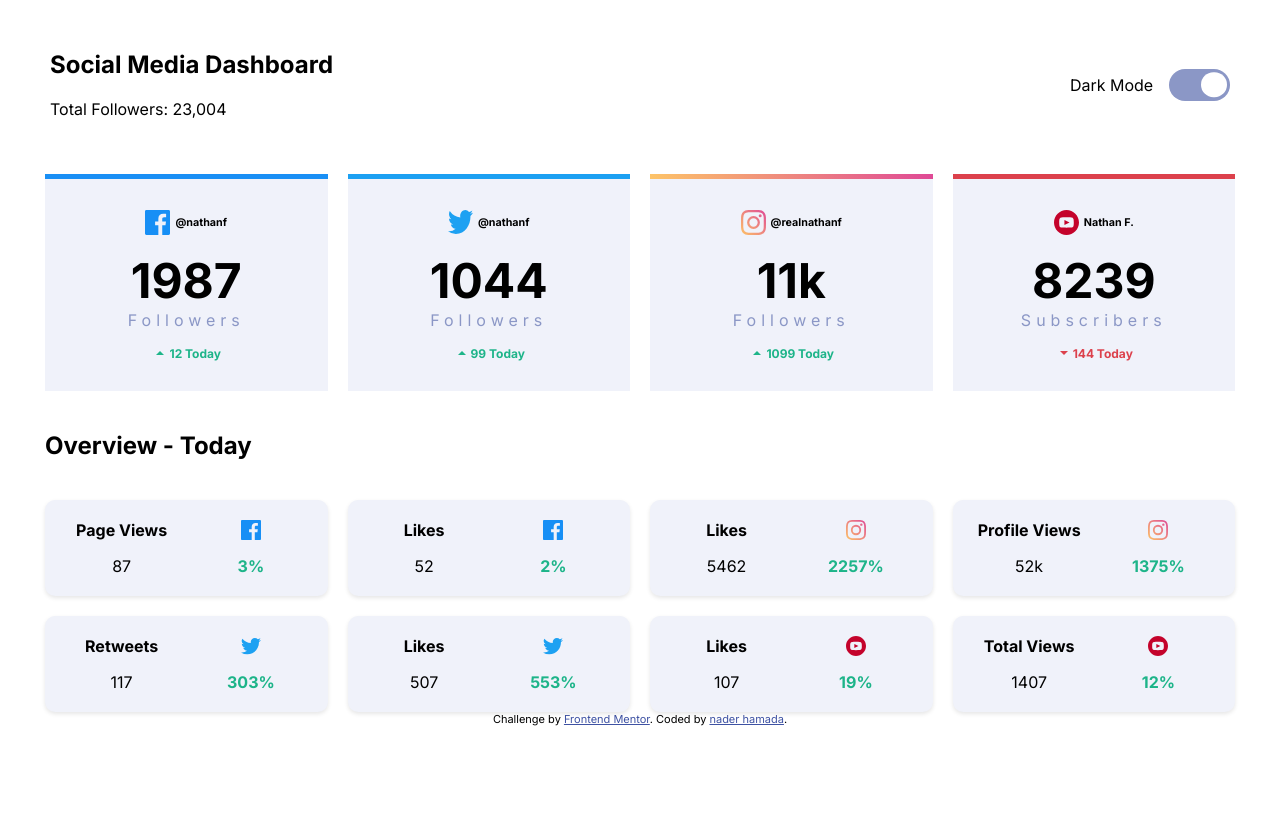
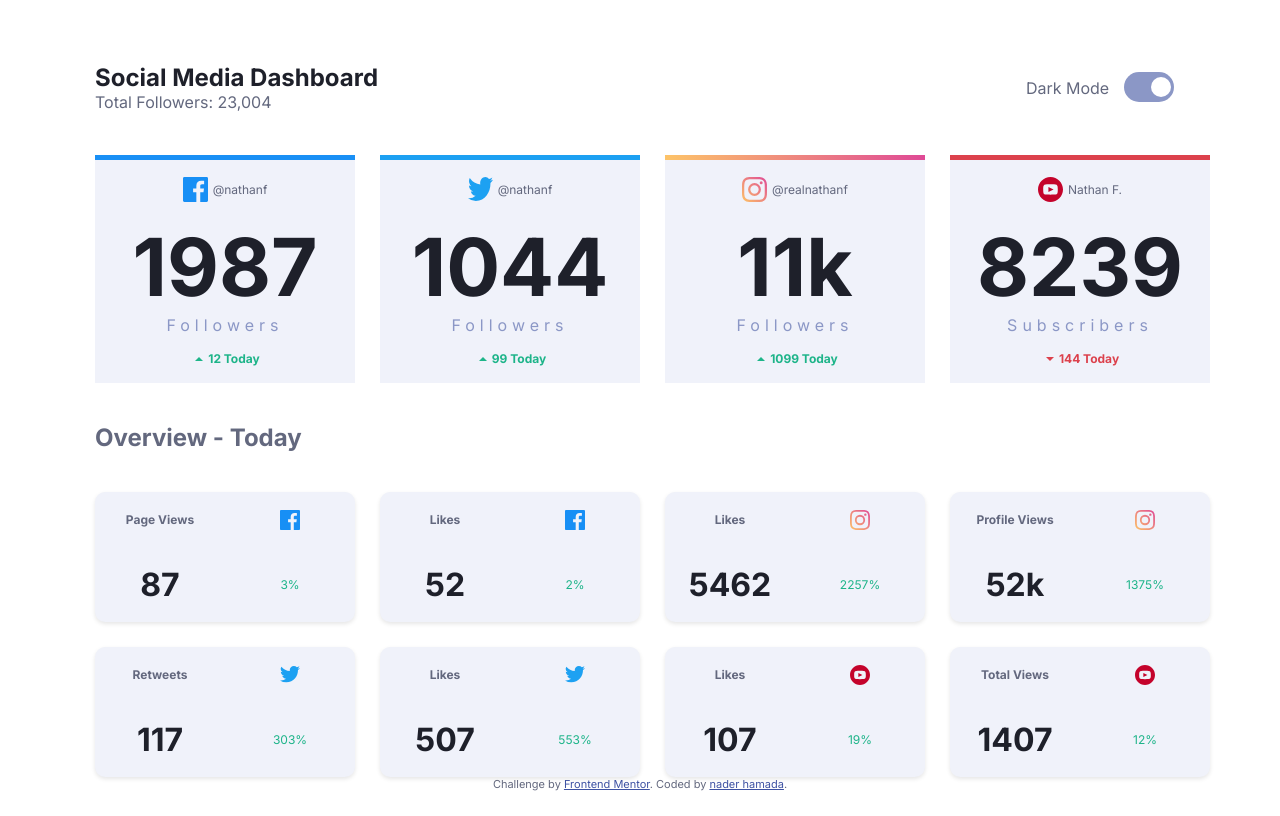
Before and after one commit to nader-web/social-media-dashboard-with-theme-switcher, a plain HTML site: page index.html in a window 1280 px wide. Drawn offline with Linux system fonts and the light colour scheme.

Commit message:
Fix some UI issues

```diff
--- a/css/style.css
+++ b/css/style.css
@@ -28,23 +28,40 @@
 
 html,
 body {
-    max-height: 100%;
     font-family: 'Inter', sans-serif;
 }
-body{
+
+body {
     background-color: var(--light-theme-bg-color);
+    color: var(--light-theme-text-color);
+    padding: 25px;
 }
+
 .navbar {
     display: flex;
-    justify-content: space-between;
-    margin: 50px;
-    align-items: center;
+    flex-direction: column;
+    align-items: flex-start;
+    height: 125px;
+
+    gap: 25px;
+
+}
+
+.nav-cuntent {
+    display: flex;
+    flex-direction: column;
+
+    h1 {
+        color: var(--light-theme-text-dark-color);
+    }
 }
 
 .switch-holder {
     display: flex;
     align-items: center;
     gap: 1rem;
+    justify-content: space-between;
+    gap: 200px;
 }
 
 .switch {
@@ -62,12 +79,18 @@ body{
     height: 0;
 }
 
+.switch-holder p {
+    text-wrap: nowrap;
+}
+
 .switch__slider {
     position: absolute;
     top: 0;
     left: 0;
     right: 0;
     bottom: 0;
+    height: 25px;
+    width: 40px;
     background: var(--dark-theme-text-color);
     border-radius: 1rem;
     cursor: pointer;
@@ -80,9 +103,9 @@ body{
     right: 0.2rem;
     top: 50%;
     transform: translateY(-50%);
-    height: 1.6rem;
-    width: 1.6rem;
-    border-radius: 1.6rem;
+    height: 15px;
+    width: 15px;
+    border-radius: 2rem;
     background: var(--light-theme-bg-color);
     transition: transform 0.2s, background 0.2s;
 }
@@ -92,7 +115,7 @@ body{
 }
 
 .switch__input:checked+.switch__slider::before {
-    transform: translate(-1.8rem, -55%);
+    transform: translate(-1.1rem, -50%);
     background: var(--dark-theme-card-bg-color);
 }
 
@@ -102,10 +125,9 @@ body{
 
 .cards-container {
     display: grid;
-    grid-template-columns: repeat(auto-fit, minmax(257px, 1fr));
+    grid-template-columns: repeat(1, 1fr);
     justify-items: center;
     gap: 20px;
-    padding: 0 45px;
     /* Added padding to the right and left */
     padding-top: 5px;
     height: fit-content;
@@ -118,17 +140,17 @@ body{
     align-items: center;
     background-color: var(--light-theme-card-bg-color);
     justify-content: center;
-    width: 100%;
+    width: 330px;
     /* Adjust to your needs */
-    height: 217px;
+    height: 218px;
     border-top: 5px solid;
-    /* Retained from original */
-}
+font-size: 12px;}
 
 .card .followers-num {
     font-weight: 700;
-    font-size: 3rem;
+    font-size: 5rem;
     margin-bottom: 1rem;
+    color: var(--light-theme-text-dark-color);
 }
 
 .card .followers-num span {
@@ -194,34 +216,48 @@ body{
 .overview-container {
     margin-top: 40px;
     padding: 0 45px;
+    display: flex;
+    flex-direction: column;
+    align-items: center;
+    justify-content: center;
 }
 
 .overview-grid {
     display: grid;
-    grid-template-columns: repeat(4, 1fr);
-    gap: 20px;
+    grid-template-columns: repeat(1, 1fr);
+    gap: 25px;
     margin-top: 40px;
 }
 
 .overview-item {
     position: relative;
-    background-color:var(--light-theme-card-bg-color);
-    padding: 20px;
+    background-color: var(--light-theme-card-bg-color);
     border-radius: 10px;
+    height: 130px;
+    width: 330px;
     box-shadow: 0 2px 4px rgba(0, 0, 0, 0.1);
     text-align: center;
-    display: grid; /* Use flex display for alignment */
-    grid-template-columns: repeat(2 ,1fr);
-    align-items: center; /* Vertically align items */
-    justify-content: space-between; /* Spread items evenly */
-    gap: 1rem;
+    display: grid;
+    /* Use flex display for alignment */
+    grid-template-columns: repeat(2, 1fr);
+    align-items: center;
+
+
 }
 
 /* Style the header */
 .overview-item h3 {
     margin: 0;
-    font-size: 16px;
-    flex: 1; /* Allow flexibility for variable content */
+    font-size: 12px;
+    flex: 1;
+}
+
+.overview-item p:first-of-type {
+    margin: 0;
+    font-weight: bold;
+    color: var(--light-theme-text-dark-color);
+    font-size: 24pt;
+    flex: 1;
 }
 
 /* Style the image */
@@ -231,27 +267,79 @@ body{
 
 /* Style the percentage text */
 .percentage {
+    font-size: 12px;
     color: var(--primary-color);
-    font-weight: bold;
-    flex: 1; /* Allow flexibility for variable content */
+    flex: 1;
 }
+
+
+
+
+
+
+
+
+
+
+
+
+
+
+
+
+
+
+
+
+
+
+
+
+
+
+
+
+
+
+
+
+
+
+
+
+
+
 /* prefer color scheme dark */
 body.dark-theme {
     background-color: var(--dark-theme-bg-color);
     color: var(--dark-theme-text-color);
 
+    h1 {
+        color: var(--dark-theme-text-white);
+
+    }
+
     .card {
         background-color: var(--dark-theme-card-bg-color);
+
+        .followers-num {
+            color: var(--dark-theme-text-white);
+        }
+
     }
+
     .overview-item {
         background-color: var(--dark-theme-card-bg-color);
     }
+
     .overview-item h3 {
         color: var(--dark-theme-text-color);
     }
-    .percentage {
-        color: var(--dark-theme-text-color);
+
+    .overview-item p:first-of-type {
+        color: var(--dark-theme-text-white);
     }
+
     .followers-grow {
         color: var(--primary-color);
     }
@@ -259,8 +347,80 @@ body.dark-theme {
     .card .followers-num span {
         color: var(--dark-theme-text-color);
     }
+
     .yt .followers-grow {
         color: var(--bright-red-color);
     }
 
 }
+
+@media (min-width: 1280px) and (max-width: 1920px) {
+    body {
+        max-width: 100vw;
+        height: max-content
+    }
+
+    .navbar {
+
+        flex-direction: row;
+        justify-content: space-between;
+        align-items: center;        padding-inline: 70px;
+
+
+        .nav-cuntent {
+            text-align: left;
+            align-items: flex-start;
+        }
+    }
+
+    .switch-holder {
+        justify-content: center;
+        gap: 15px;
+    }
+
+    .switch__slider {
+        width: 50px;
+        height: 30px;
+
+    }
+
+    .switch__input:checked+.switch__slider::before {
+        transform: translate(-1.5rem, -50%);
+        background: var(--dark-theme-card-bg-color);
+    }
+
+    .switch__slider::before {
+        width: 20px;
+        height: 20px;
+
+    }
+
+
+    .cards-container {
+        grid-template-columns: repeat(4, 1fr);
+        width: 940px;
+        gap: 25px;
+        padding-inline: 70px;
+
+    }
+
+    .card {
+        width: 260px;
+        height: 228px;
+    }
+
+    .overview-container {
+        padding: 0;
+padding-inline: 70px; ;
+        display: block;
+    }
+
+    .overview-grid {
+        grid-template-columns: repeat(4, 1fr);
+    }
+
+    .overview-item {
+        width: 260px;
+        height: 130px;
+    }
+}
--- a/index.html
+++ b/index.html
@@ -25,6 +25,7 @@
 			.attribution {
 				font-size: 11px;
 				text-align: center;
+				text-wrap: none;
 			}
 			.attribution a {
 				color: hsl(228, 45%, 44%);
@@ -36,14 +37,13 @@
 		<nav class="navbar">
 			<div class="nav-cuntent">
 				<h1>Social Media Dashboard</h1>
-				<br />
 				<p>Total Followers: 23,004</p>
 			</div>
 			<div class="switch-holder">
 				<p>Dark Mode</p>
 				<label class="switch">
-					<input  class="switch__input" id="themeToggle"type="checkbox" />
-					<span class="switch__slider" ></span>
+					<input class="switch__input" id="themeToggle" type="checkbox" />
+					<span class="switch__slider"></span>
 				</label>
 			</div>
 		</nav>
@@ -55,7 +55,7 @@
 			<div class="card facebook">
 				<div class="user-profile">
 					<img src="./images/icon-facebook.svg" alt="icon-facebook" />
-					<h6>@nathanf</h6>
+					<p>@nathanf</p>
 				</div>
 				<div class="followers-num">
 					1987 <br />
@@ -71,7 +71,7 @@
 			<div class="card twitter">
 				<div class="user-profile">
 					<img src="./images/icon-twitter.svg" alt="icon-twitter" />
-					<h6>@nathanf</h6>
+					<p>@nathanf</p>
 				</div>
 				<div class="followers-num">
 					1044 <br />
@@ -87,7 +87,7 @@
 			<div class="card instagram">
 				<div class="user-profile">
 					<img src="./images/icon-instagram.svg" alt="icon-instagram" />
-					<h6>@realnathanf</h6>
+					<p>@realnathanf</p>
 				</div>
 				<div class="followers-num">
 					11k <br />
@@ -103,7 +103,7 @@
 			<div class="card yt">
 				<div class="user-profile">
 					<img src="./images/icon-youtube.svg" alt="icon-youtube" />
-					<h6>Nathan F.</h6>
+					<p>Nathan F.</p>
 				</div>
 				<div class="followers-num">
 					8239 <br />
--- a/js/script.js
+++ b/js/script.js
@@ -1,43 +1,27 @@
 // Get the theme toggle element
 const themeToggle = document.getElementById('themeToggle');
 
-if (themeToggle) {
-  // Function to toggle the theme
-  function toggleTheme() {
-    // Check if the current theme is dark
-    if (document.body.classList.contains('dark-theme')) {
-      // If it is, remove the dark-theme class and set the light-theme class
-      document.body.classList.remove('dark-theme');
-      document.body.classList.add('light-theme');
-    } else {
-      // If it's not, remove the light-theme class and set the dark-theme class
-      document.body.classList.remove('light-theme');
-      document.body.classList.add('dark-theme');
-    }
-
-    // Store the selected theme in local storage
-    try {
-      localStorage.setItem('selectedTheme', document.body.classList.contains('dark-theme') ? 'dark' : 'light');
-    } catch (error) {
-      console.error('Error setting local storage:', error);
-    }
+// when page is loaded
+document.addEventListener('DOMContentLoaded', () => {
+  // check user preference
+  if (window.matchMedia && window.matchMedia('(prefers-color-scheme: dark)').matches) {
+    themeToggle.checked = true;
+    document.body.classList.add('dark-theme');
   }
 
-  // Event listener for the theme toggle
-  themeToggle.addEventListener('change', toggleTheme);
-
-  // Restore the selected theme from local storage on page load
-  function restoreTheme() {
-    try {
-      const selectedTheme = localStorage.getItem('selectedTheme');
-      if (selectedTheme) {
-        document.body.classList.add(selectedTheme === 'dark' ? 'dark-theme' : 'light-theme');
-        themeToggle.checked = selectedTheme === 'dark';
-      }
-    } catch (error) {
-      console.error('Error restoring theme from local storage:', error);
-    }
+  // check local storage
+  if (localStorage.getItem('theme') === 'dark') {
+    themeToggle.checked = true;
+    document.body.classList.add('dark-theme');
   }
-
-  restoreTheme();
-}
+})
+// add event listener
+themeToggle.addEventListener('change', () => {
+  if (themeToggle.checked) {
+    document.body.classList.add('dark-theme');
+    localStorage.setItem('theme', 'dark');
+  } else {
+    document.body.classList.remove('dark-theme');
+    localStorage.setItem('theme', 'light');
+  }
+})
```
